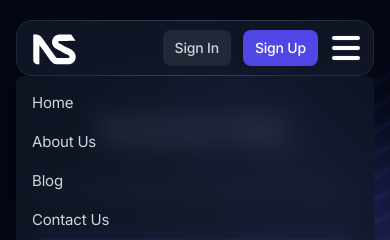
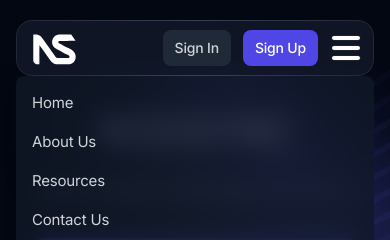
Before and after one commit to iashokk/NodSync, a Next.js app: page / in a window 390 px wide. Both pictures are taken after a click on the button 346 px from the left and 48 px from the top of the page. Shown: the top 240 px of the page. Built offline with nearby package versions, Linux system fonts and the light colour scheme.

Commit message:
blog to resources

```diff
--- a/components/ui/header.tsx
+++ b/components/ui/header.tsx
@@ -128,7 +128,7 @@ export default function Header() {
                 </li>
                 <li>
                   <Link href="/Blog" className="hover:text-white transition" onClick={closeMobileMenu}>
-                    Blog
+                  Resources
                   </Link>
                 </li>
                 <li>
```
